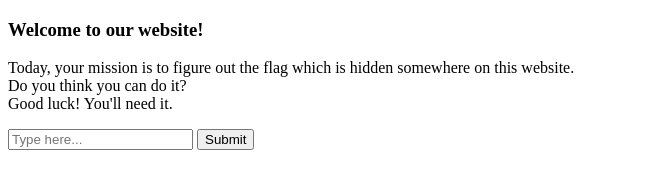
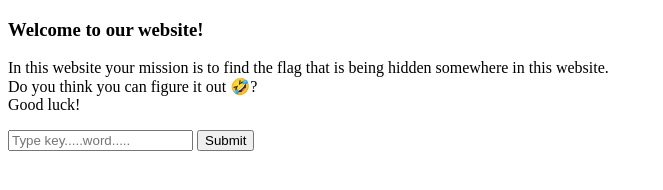
Before and after one commit to mperezvks033-svg/Hack2025-Project, a plain HTML site: page index.html in a window 1280 px wide. Shown: the whole page, without its empty margins (0-663 px from the left). Drawn offline with Linux system fonts and the light colour scheme.

Commit message:
Update index.html

```diff
--- a/index.html
+++ b/index.html
@@ -1,19 +1,20 @@
 <!DOCTYPE html>
 <html>
 <head>
-  <title>Hack2025b-Project</title>
+  <title>UMBC2025-Project</title>
 </head>
 <body>
-  <h3>Welcome to our website!</h3>
-  <p>
-    Today, your mission is to figure out the flag which is hidden somewhere on this website.
+  <h3>Welcome to our website!
+  </h3>
+    <p>
+    In this website your mission is to find the flag that is being hidden somewhere in this website.
     <br>
-    Do you think you can do it?
+    Do you think you can figure it out 🤣?
     <br>
-    Good luck! You'll need it.
-  </p>
+    Good luck!
+    </p>
 
-  <input type="text" id="inputBox" placeholder="Type here...">
+  <input type="text" id="inputBox" placeholder="Type key.....word.....">
   <button onclick="checkFlag()">Submit</button>
   <p id="result"></p>
   <script>
@@ -30,5 +31,6 @@
       });
     }
   </script>
+<!--UMBC2025CTF{Do_you_really_thought_it_would_be_that_easy_?}-->
 </body>
 </html>
```
